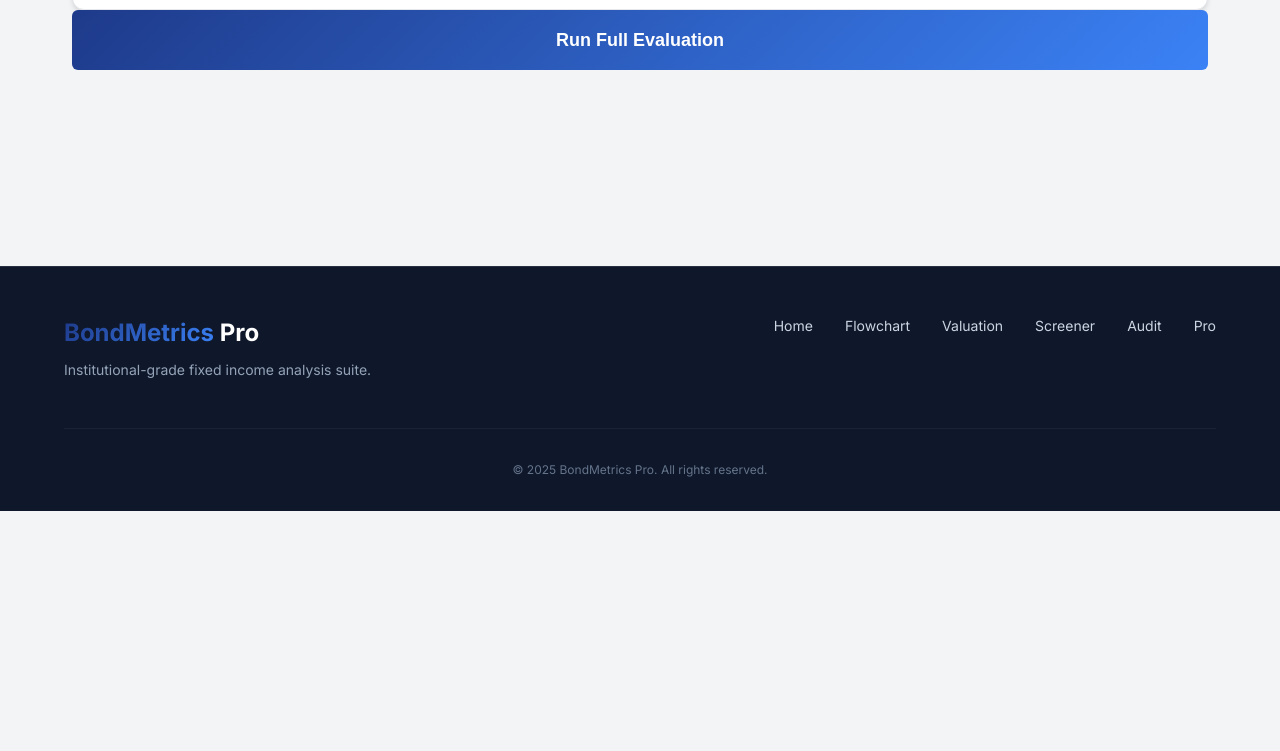
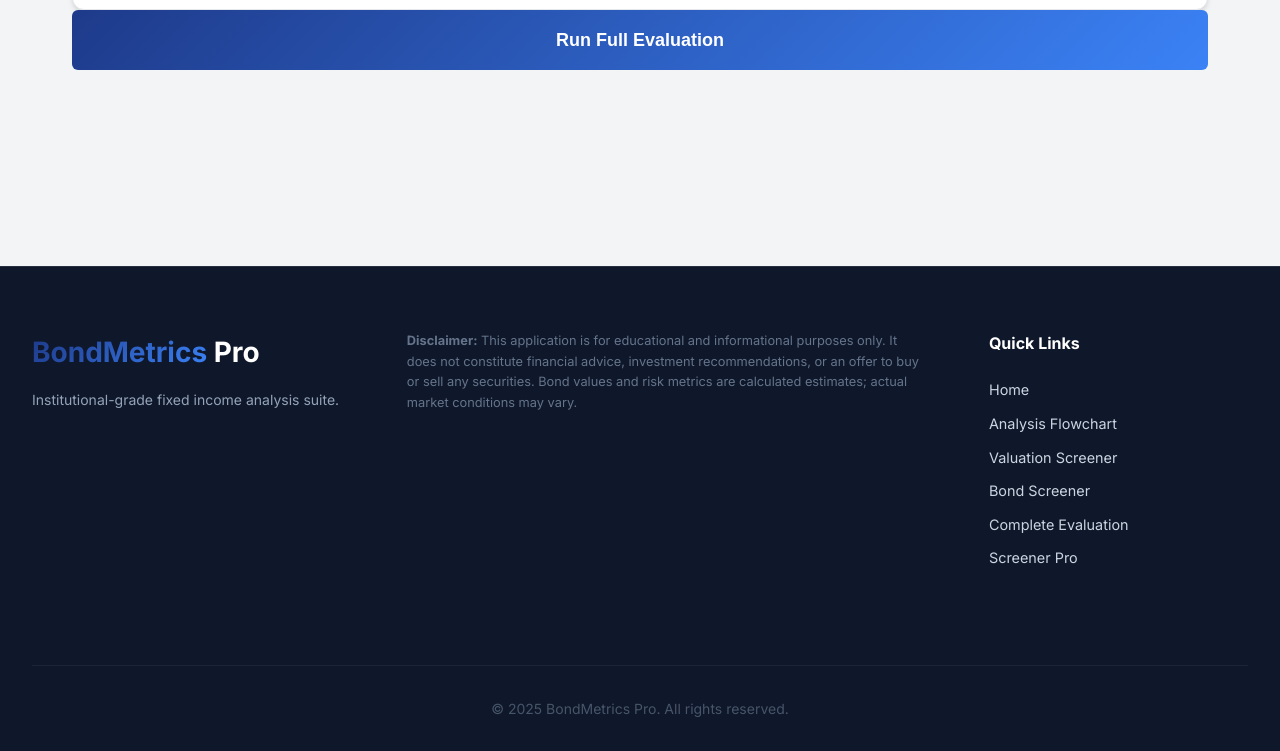
Before and after one commit to Toobyloba/BondVerificationTools, a plain HTML site: page Bond-Screener.html in a window 1280 px wide. Shown: the part 1858-2609 px from the top of the page. Before the commit the page ends 2369 px from the top, so only its background shows below. Drawn offline with Linux system fonts and the light colour scheme.

Commit message:
feat: Implement global CSS for core UI components and dynamic footer injection.

```diff
--- a/css/global.css
+++ b/css/global.css
@@ -410,6 +410,20 @@
     width: 100%;
 }
 
+.footer-disclaimer {
+    color: #64748b;
+    font-size: 0.75rem;
+    margin-top: 1rem;
+    padding-top: 1rem;
+    border-top: 1px solid rgba(255, 255, 255, 0.05);
+    width: 100%;
+    text-align: center;
+    line-height: 1.5;
+    max-width: 800px;
+    margin-left: auto;
+    margin-right: auto;
+}
+
 @media (min-width: 768px) {
     .footer-container {
         flex-direction: row;
@@ -427,3 +441,5 @@
         text-align: center;
     }
 }
+/* NEW FOOTER STYLES */
+.main-footer { background: #0f172a; color: white; padding: 4rem 0 2rem; margin-top: 4rem; border-top: 1px solid rgba(255, 255, 255, 0.1); } .footer-container { max-width: 1400px; margin: 0 auto; padding: 0 2rem; } .footer-main-content { display: grid; grid-template-columns: 1fr; gap: 3rem; margin-bottom: 3rem; text-align: center; } .footer-heading { color: white; font-size: 1rem; margin-bottom: 1.5rem; font-weight: 700; } .brand-col .footer-logo { font-size: 1.75rem; margin-bottom: 1rem; } .disclaimer-col .footer-disclaimer { color: #64748b; font-size: 0.8rem; line-height: 1.6; border: none; padding: 0; margin: 0; text-align: inherit; max-width: none; } .menu-col .footer-links { display: flex; flex-direction: column; gap: 0.75rem; } .menu-col .footer-links a { color: #cbd5e1; text-decoration: none; font-size: 0.9rem; transition: var(--transition); } .menu-col .footer-links a:hover { color: white; transform: translateX(4px); } .footer-copyright { color: #475569; font-size: 0.875rem; padding-top: 2rem; border-top: 1px solid rgba(255, 255, 255, 0.05); text-align: center; width: 100%; } @media (min-width: 1024px) { .footer-main-content { grid-template-columns: 1.2fr 2fr 1fr; text-align: left; align-items: start; gap: 4rem; } .menu-col .footer-links { align-items: flex-start; } .disclaimer-col .footer-disclaimer { text-align: left; } }
--- a/js/footer.js
+++ b/js/footer.js
@@ -8,20 +8,34 @@
     const footerHTML = `
         <footer class="main-footer">
             <div class="container footer-container">
-                <div class="footer-brand">
+                <div class="footer-main-content">
+                    <!-- Column 1: Brand -->
+                    <div class="footer-col brand-col">
                         <div class="footer-logo">
                             <span>BondMetrics</span> Pro
                         </div>
                         <p class="footer-tagline">Institutional-grade fixed income analysis suite.</p>
                     </div>
 
+                    <!-- Column 2: Disclaimer -->
+                    <div class="footer-col disclaimer-col">
+                        <div class="footer-disclaimer">
+                            <strong>Disclaimer:</strong> This application is for educational and informational purposes only. It does not constitute financial advice, investment recommendations, or an offer to buy or sell any securities. Bond values and risk metrics are calculated estimates; actual market conditions may vary.
+                        </div>
+                    </div>
+
+                    <!-- Column 3: Menu -->
+                    <div class="footer-col menu-col">
+                        <h4 class="footer-heading">Quick Links</h4>
                         <div class="footer-links">
                             <a href="Bond-Analysis-Tools-Hub.html">Home</a>
-                    <a href="Bond-Analysis-Flowchart.html">Flowchart</a>
-                    <a href="Bond-Valuation-Screener.html">Valuation</a>
-                    <a href="Bond-Screener.html">Screener</a>
-                    <a href="Bond-Evaluation-Complete.html">Audit</a>
-                    <a href="Bond-Screener-Pro.html">Pro</a>
+                            <a href="Bond-Analysis-Flowchart.html">Analysis Flowchart</a>
+                            <a href="Bond-Valuation-Screener.html">Valuation Screener</a>
+                            <a href="Bond-Screener.html">Bond Screener</a>
+                            <a href="Bond-Evaluation-Complete.html">Complete Evaluation</a>
+                            <a href="Bond-Screener-Pro.html">Screener Pro</a>
+                        </div>
+                    </div>
                 </div>
 
                 <div class="footer-copyright">
```
Lines whose indentation alone changed are shown as unchanged.
